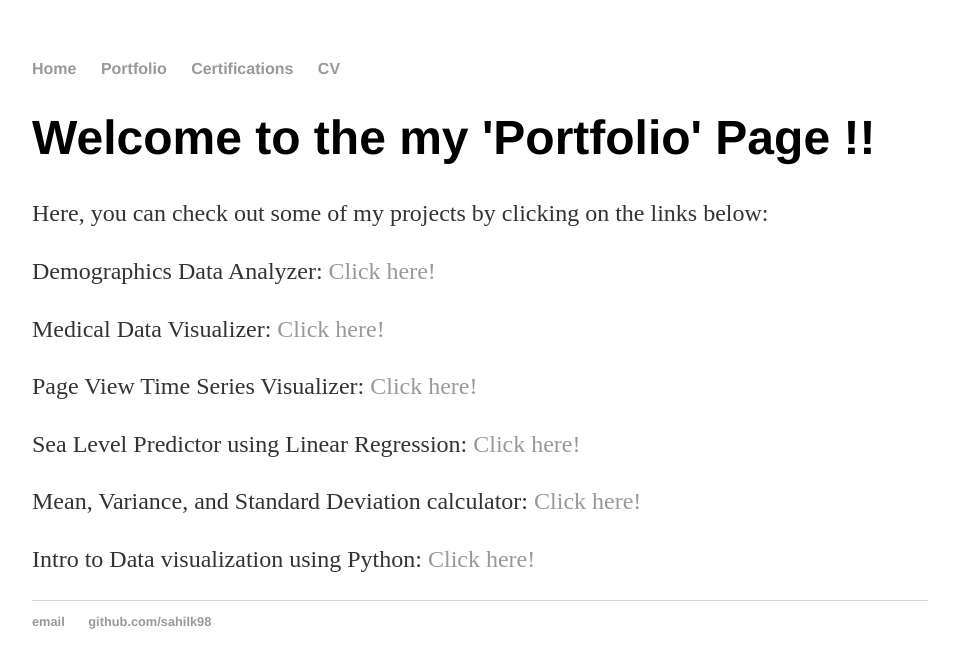
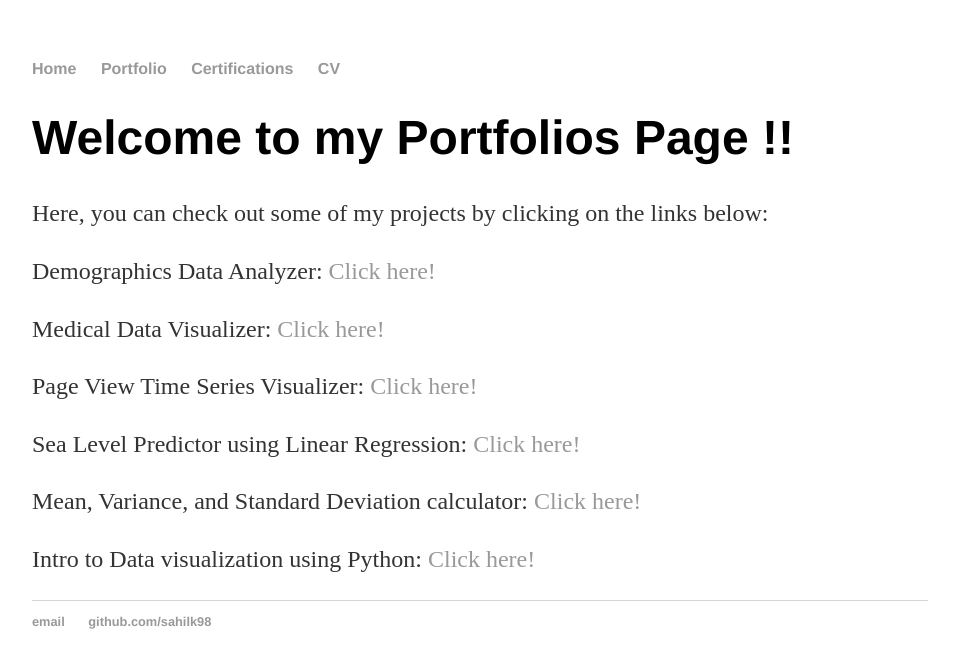
Before and after one commit to sahilk98/sahilk98.github.io, a Jekyll site: the page built from portfolio.html, in a window 1280 px wide. Shown: the top 668 px of the page, without its empty margins (160-1119 px from the left). Built offline with Jekyll 4.4.1, drawn with Linux system fonts in a browser that asks for light colours.

Commit message:
Update portfolio.html

```diff
--- a/portfolio.html
+++ b/portfolio.html
@@ -2,7 +2,7 @@
 layout: default
 name: Portfolio
 ---
-<h1>Welcome to the my 'Portfolio' Page !!</h1>
+<h1>Welcome to my Portfolios Page !!</h1>
 
 <p> Here, you can check out some of my projects by clicking on the links below: </p>
 
```
